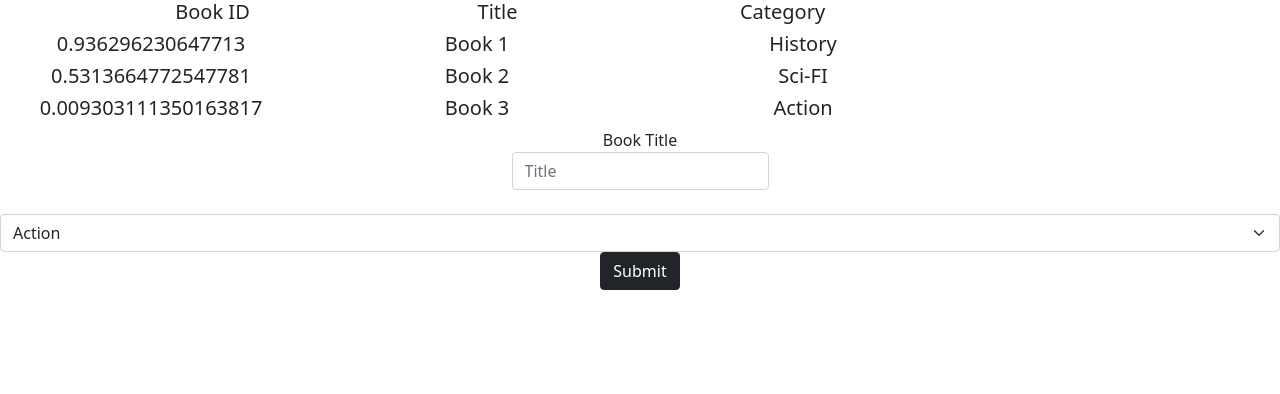
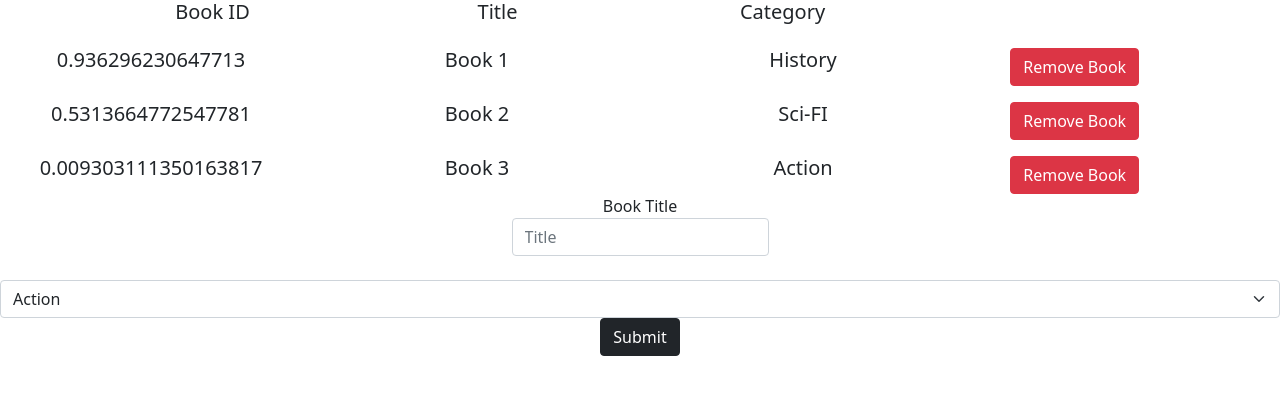
Before and after one commit to SamArsanios/bookstore, a React (Create React App) app: page / in a window 1280 px wide. Shown: the top 394 px of the page. Built offline with nearby package versions, Linux system fonts and the light colour scheme.

Commit message:
Add remove button and defive a remove handler to dispacth remove action

```diff
--- a/src/actions/index.js
+++ b/src/actions/index.js
@@ -6,9 +6,9 @@ const createBook = (book) => ({
   payload: book,
 });
 
-const removeBook = (book) => ({
+const removeBook = (id) => ({
   type: REMOVE_BOOK,
-  payload: book,
+  payload: id,
 });
 
 export {
--- a/src/components/container/BooksList.js
+++ b/src/components/container/BooksList.js
@@ -2,9 +2,16 @@ import React from 'react';
 import PropTypes from 'prop-types';
 import { connect } from 'react-redux';
 import Book from '../presentation/Book';
+import { removeBook } from '../../actions';
 
 const BooksList = (props) => {
-  const { books } = props;
+  const { books, removeBook } = props;
+  console.log(props);
+
+  const handleRemoveBook = (book) => {
+    console.log(book);
+    removeBook(book.ID);
+  };
 
   return (
     <div>
@@ -21,7 +28,7 @@ const BooksList = (props) => {
           </div>
         </div>
       </div>
-      {books.map((book) => <Book book={book} key={book.ID} />)}
+      {books.map((book) => <Book book={book} key={book.ID} handleRemoveBook={handleRemoveBook} />)}
     </div>
   );
 };
@@ -30,12 +37,17 @@ const mapStateToProps = (state) => ({
   books: state.booksReducer.books,
 });
 
+const mapDispatchToProps = (dispatch) => ({
+  removeBook(id) { dispatch(removeBook(id)); },
+});
+
 BooksList.propTypes = {
   books: PropTypes.string,
+  removeBook: PropTypes.func.isRequired,
 };
 
 BooksList.defaultProps = {
   books: [],
 };
 
-export default connect(mapStateToProps)(BooksList);
+export default connect(mapStateToProps, mapDispatchToProps)(BooksList);
--- a/src/components/presentation/Book.js
+++ b/src/components/presentation/Book.js
@@ -2,9 +2,9 @@ import React from 'react';
 import PropTypes from 'prop-types';
 
 const Book = (props) => {
-  const { book } = props;
+  const { book, handleRemoveBook } = props;
   return (
-    <div className="row">
+    <div className="row mt-3">
       <div className="col-3">
         <h5>{book.ID}</h5>
       </div>
@@ -14,12 +14,16 @@ const Book = (props) => {
       <div className="col-3">
         <h5>{book.category}</h5>
       </div>
+      <div className="col-2">
+        <button onClick={() => handleRemoveBook(book)} type="button" className="btn btn-danger">Remove Book</button>
+      </div>
     </div>
   );
 };
 
 Book.propTypes = {
   book: PropTypes.string,
+  handleRemoveBook: PropTypes.func.isRequired,
 };
 
 Book.defaultProps = {
--- a/src/reducers/booksReducer.js
+++ b/src/reducers/booksReducer.js
@@ -18,8 +18,12 @@ const booksReducer = (state = initialState, action) => {
         books: [...state.books].concat(book),
       };
     }
-    case REMOVE_BOOK:
-      return { ...state };
+    case REMOVE_BOOK: {
+      const id = action.payload;
+      let newBooks = [...state.books];
+      newBooks = newBooks.filter((book) => book.ID !== id);
+      return { ...state, books: newBooks };
+    }
     default:
       return { ...state };
   }
```
Also changed, not shown: src/components/container/BooksForm.js (+0 -15 lines).
